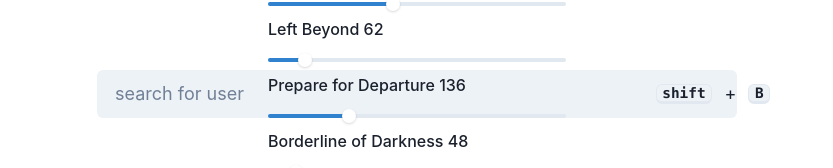
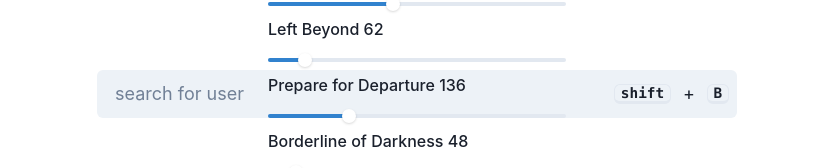
Before and after one commit to carlbeattie2000/Arena-Proposed-Wave-Progression-Fix, a React (Vite) app in the folder client/: page /dashboard/create-test-data in a window 1280 px wide. Shown: the part 218-386 px from the top of the page, without its empty margins (223-1056 px from the left). Built offline with nearby package versions, Linux system fonts and the light colour scheme.

Commit message:
fix:(client): shortcut input was overflowing

```diff
--- a/client/src/components/ShortcutPopup.tsx
+++ b/client/src/components/ShortcutSearchPopup.tsx
@@ -1,7 +1,7 @@
 import { Container, HStack, Input, InputGroup, InputRightElement, Kbd } from '@chakra-ui/react';
 import { useState } from 'react';
 
-interface ShortcutPopupProps {
+interface ShortcutSearchPopupProps {
   modifier: string;
   shortcutKey: string;
   label: string;
@@ -10,14 +10,14 @@ interface ShortcutPopupProps {
   onEnter?: (value: string) => void;
 }
 
-export default function ShortcutPopup({
+export default function ShortcutSearchPopupProps({
   modifier,
   shortcutKey,
   label,
   onInput,
   onChanged,
   onEnter,
-}: ShortcutPopupProps) {
+}: ShortcutSearchPopupProps) {
   const [inputValue, setInputValue] = useState('');
 
   return (
@@ -47,7 +47,7 @@ export default function ShortcutPopup({
               onChanged(e.currentTarget.value);
             }
           }}
-          onKeyPress={(e) => {
+          onKeyDown={(e) => {
             if (e.key === 'enter') {
               if (onEnter) {
                 onEnter(e.currentTarget.value);
@@ -55,7 +55,7 @@ export default function ShortcutPopup({
             }
           }}
         />
-        <InputRightElement pointerEvents="none">
+        <InputRightElement w="auto" mr="2" pointerEvents="none">
           <HStack spacing="3">
             <Kbd>{modifier}</Kbd> <span>+</span> <Kbd>{shortcutKey}</Kbd>
           </HStack>
--- a/client/src/main.tsx
+++ b/client/src/main.tsx
@@ -2,12 +2,12 @@ import React from 'react';
 import ReactDOM from 'react-dom/client';
 import App from './pages/dashboards/App';
 import { ChakraProvider } from '@chakra-ui/react';
-import ShortcutPopup from './components/ShortcutPopup';
+import ShortcutSearchPopup from './components/ShortcutSearchPopup';
 
 ReactDOM.createRoot(document.getElementById('root')!).render(
   <React.StrictMode>
     <ChakraProvider>
-      <ShortcutPopup modifier="shift" shortcutKey="B" label="search for user" />
+      <ShortcutSearchPopup modifier="shift" shortcutKey="B" label="search for user" />
       <App />
     </ChakraProvider>
   </React.StrictMode>,
```
